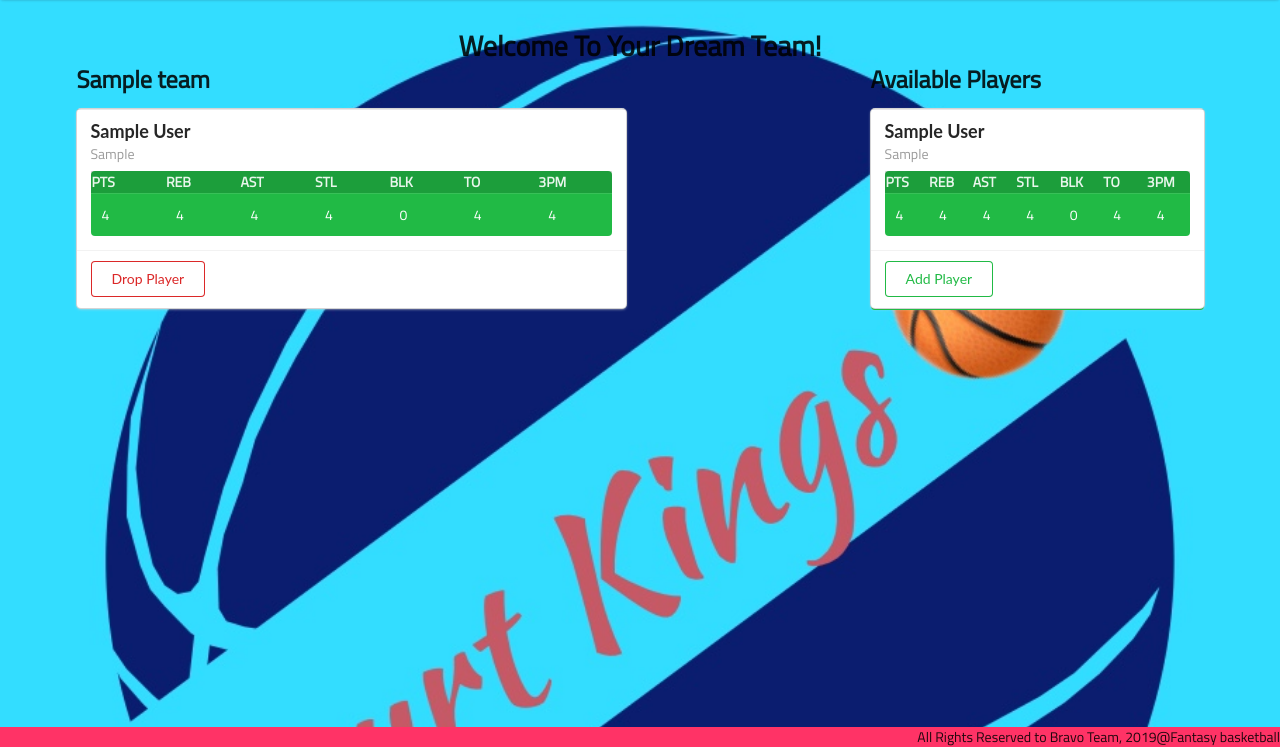
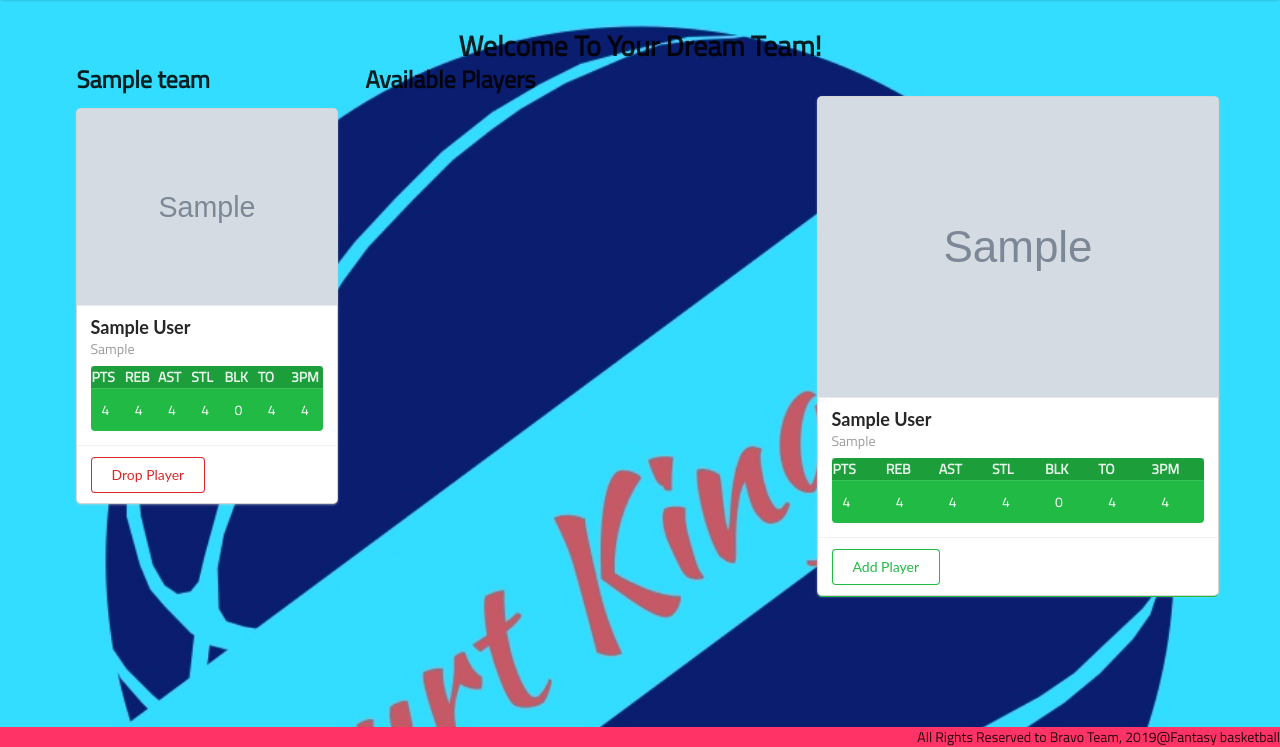
Before and after one commit to samiduara/courtkings, a Django app: page /dashboard/1/team_detail/ in a window 1280 px wide. Shown: the part 53-800 px from the top of the page. Run offline with Django 3.2, Linux system fonts and the light colour scheme; a user stored in the database is signed in; tables that the repository leaves empty hold one stand-in row (values such as "Sample post"); grey boxes marked "Sample" are stand-in pictures.

Commit message:
adds pics2

```diff
--- a/main_app/static/css/style.css
+++ b/main_app/static/css/style.css
@@ -36,4 +36,6 @@ footer {
 img {
     height: 50px;
     border-radius: 10px;
+    margin: 0;
+    padding: 0;
 }
--- a/main_app/templates/dashboard/team_detail.html
+++ b/main_app/templates/dashboard/team_detail.html
@@ -7,12 +7,12 @@
         <h1>Welcome To Your Dream Team!</h1>
     </div>
     <div class='ui left aligned grid'>
-        <div class="eight wide column left floated">
+        <div class="four wide column left floated">
                 <h2>{{team.team_name}}</h2>
                 {% for player in myplayers %}
                 <div class='ui fluid card'>
                     <div class='image'>
-                        <img src="" alt="">
+                        <img src="{{player.picture}}" alt="">
                     </div>
                     <div class='content'>
                         <a class='header'>{{player.first_name}} {{player.last_name}}</a>
@@ -54,15 +54,16 @@
                     {% endfor %}
                 </div>
 
-                    <div class='five wide column right floated'>
+                    <div class='twelve wide column right floated'>
                         <h2>Available Players</h2>
+                        <div class="ui two cards">
                         {% if team_player_count <= 4 %}
                         <div class="five wide column right floated">
                             {% for player in players %}
                             {% if player.status == True %}
                             <div class='ui fluid green card'>
                                 <div class='image'>
-                                    <img src="" alt="">
+                                    <img src="{{player.picture}}" alt="">
                                 </div>
                                 <div class='content'>
                                     <a class='header'>{{player.first_name}} {{player.last_name}}</a>
@@ -109,6 +110,7 @@
                                     </div>
                                     {% endif %}
                                 </div>
+                                </div>
                             </div>
                     </div>
                     </div>
```
